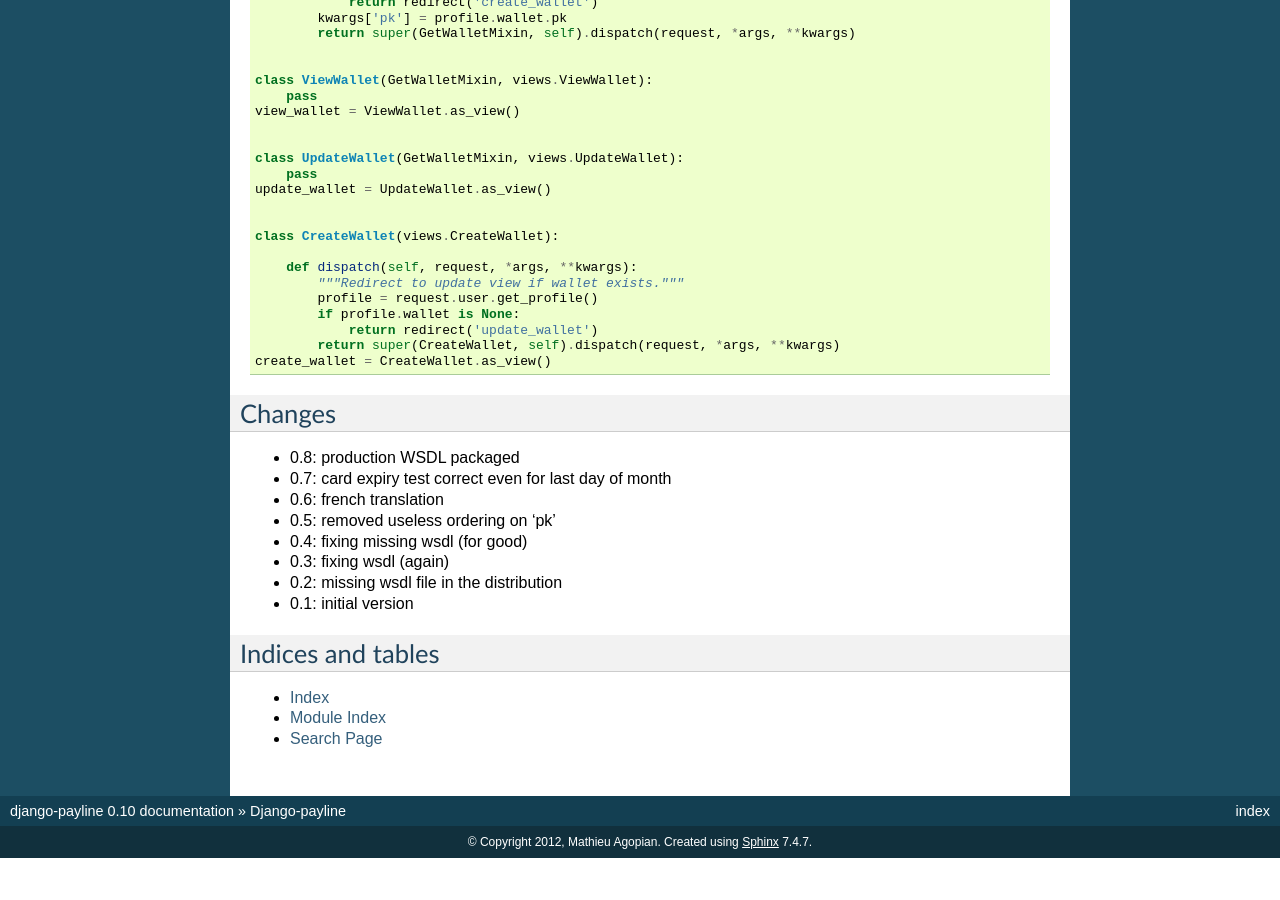
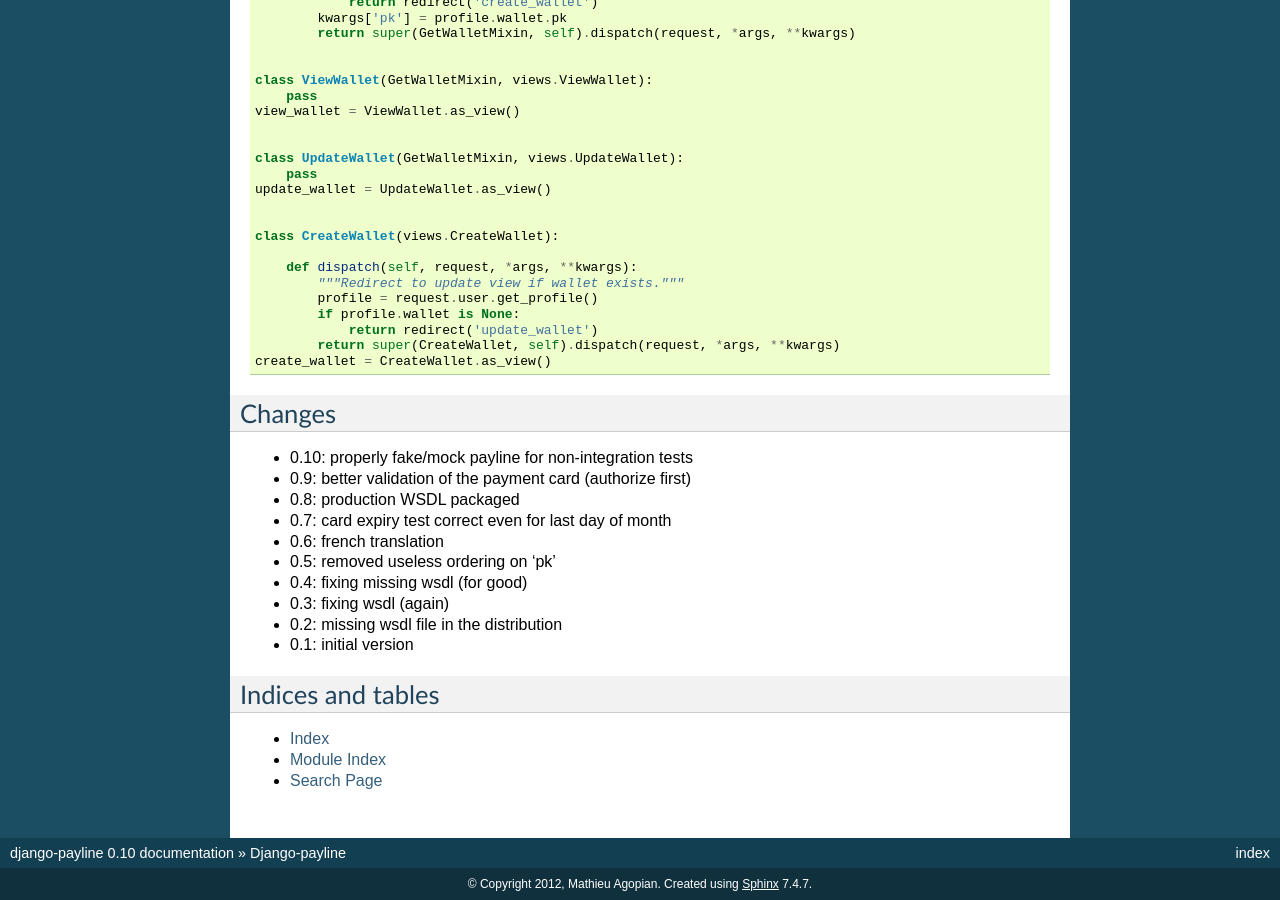
Before and after one commit to magopian/django-payline, a Sphinx documentation site: the page built from docs/index.rst, in a window 1280 px wide and 900 px high, scrolled down 2634 px. Built offline with Sphinx 7.4.7, drawn with Linux system fonts in a browser that asks for light colours; before the commit the page ends 3492 px from its top, so only the background shows below that.

Commit message:
completed docs on version changes

```diff
--- a/docs/index.rst
+++ b/docs/index.rst
@@ -203,6 +203,8 @@ foreign key added to the user's profile, pointing to ``payline.models.Wallet``:
 Changes
 -------
 
+* 0.10: properly fake/mock payline for non-integration tests
+* 0.9: better validation of the payment card (authorize first)
 * 0.8: production WSDL packaged
 * 0.7: card expiry test correct even for last day of month
 * 0.6: french translation
```
